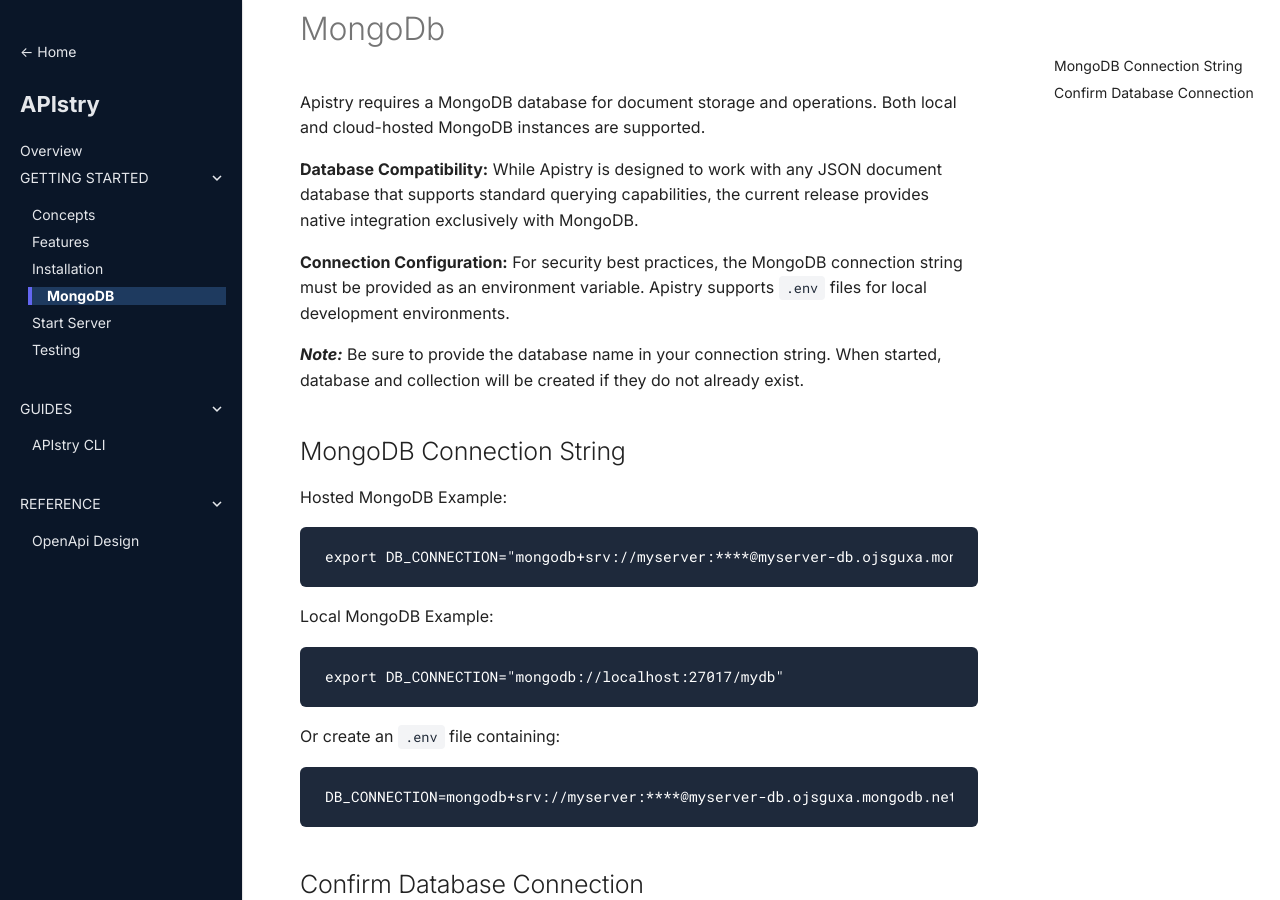
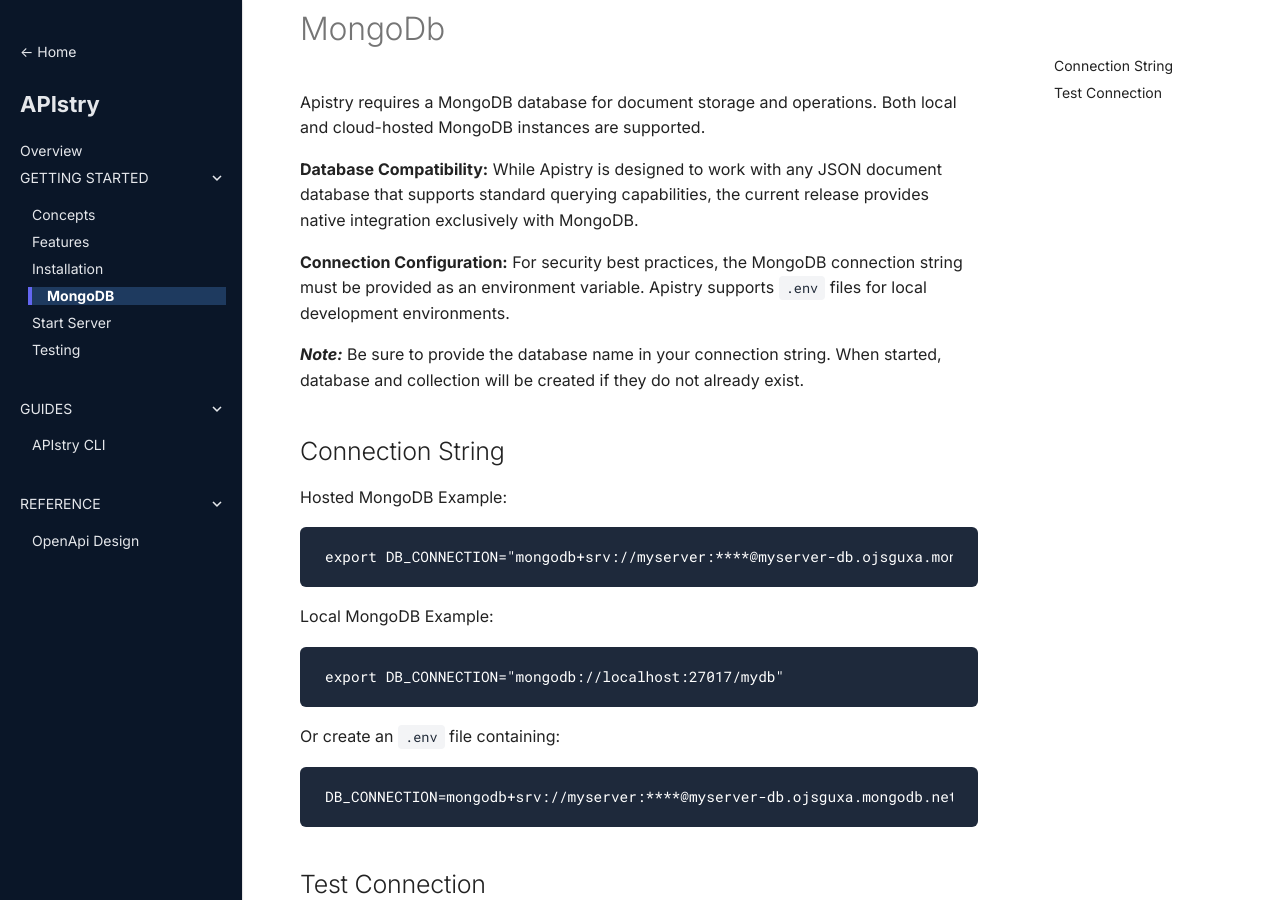
Before and after one commit to apitapestry/apistry, an MkDocs documentation site: the page built from docs/mongodb.md, in a window 1280 px wide and 900 px high. Built offline with MkDocs 1.6.1 and Material for MkDocs 9.7.7, drawn with Linux system fonts in a browser that asks for light colours.

Commit message:
Update docs

````diff
--- a/docs/mongodb.md
+++ b/docs/mongodb.md
@@ -12,7 +12,7 @@ environment variable. Apistry supports `.env` files for local development enviro
 **_Note:_** Be sure to provide the database name in your connection string. When started, database and collection
 will be created if they do not already exist.
 
-## MongoDB Connection String
+## Connection String
 Hosted MongoDB Example:
 ```bash
 export DB_CONNECTION="mongodb+srv://myserver:****@myserver-db.ojsguxa.mongodb.net/mydb?appName=myserver-db"
@@ -29,7 +29,7 @@ Or create an `.env` file containing:
 DB_CONNECTION=mongodb+srv://myserver:****@myserver-db.ojsguxa.mongodb.net/mydb?appName=myserver-db
 ```
 
-## Confirm Database Connection
+## Test Connection
 Before starting the server, it's a good idea to test the database connection to your DB_CONNECTION is correct.
 
 ```bash
@@ -51,3 +51,5 @@ The path is optional; if not provided, the current directory is used.
 📂 Database name: apistry
 🔌 Connection closed.
 ```
+
+<br><br>
--- a/mkdocs.yml
+++ b/mkdocs.yml
@@ -26,6 +26,7 @@ theme:
   features:
     - navigation.expand
     - navigation.tracking
+    - navigation.footer
 #    - navigation.sections
   palette:
     - scheme: default
````
